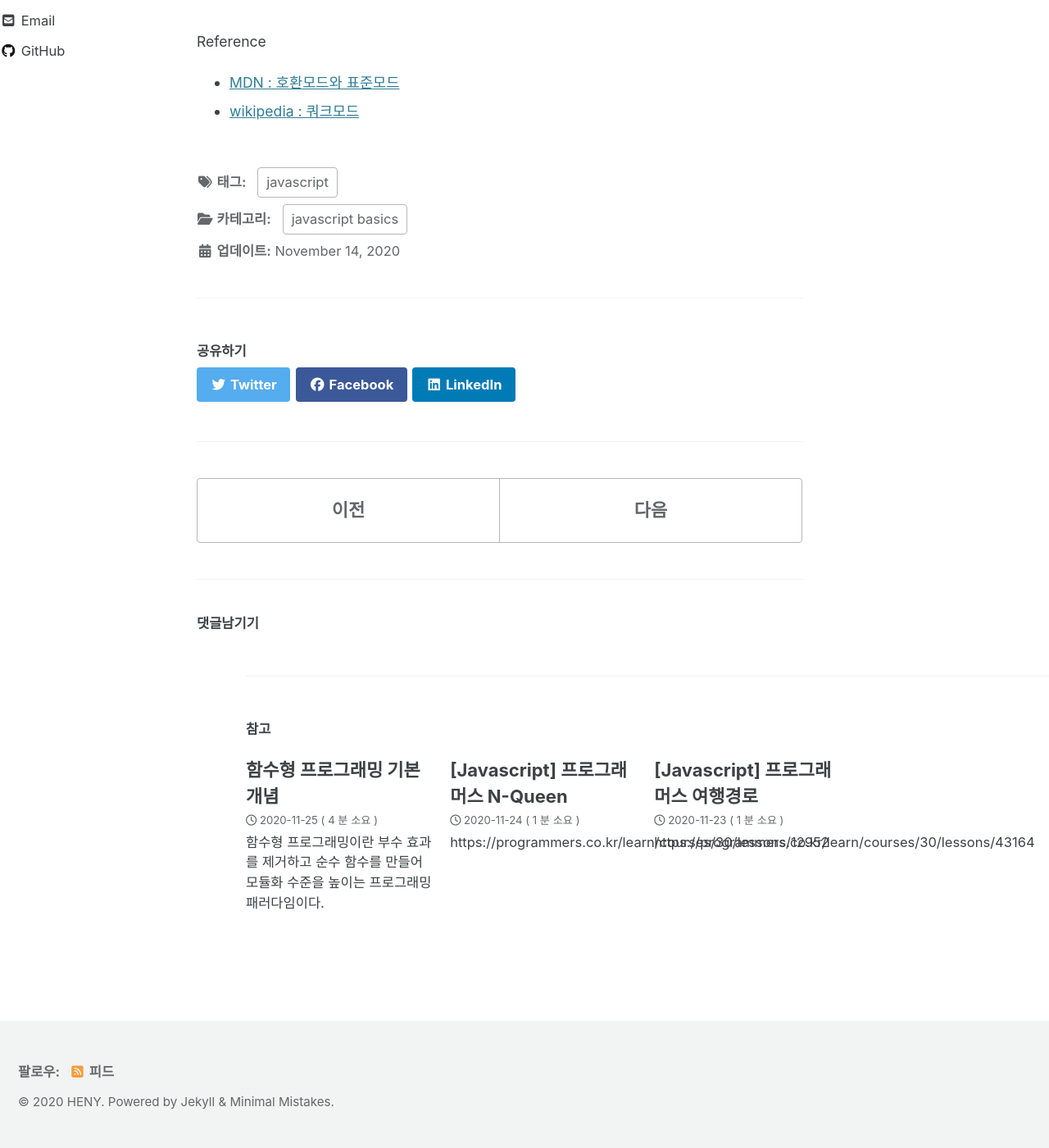
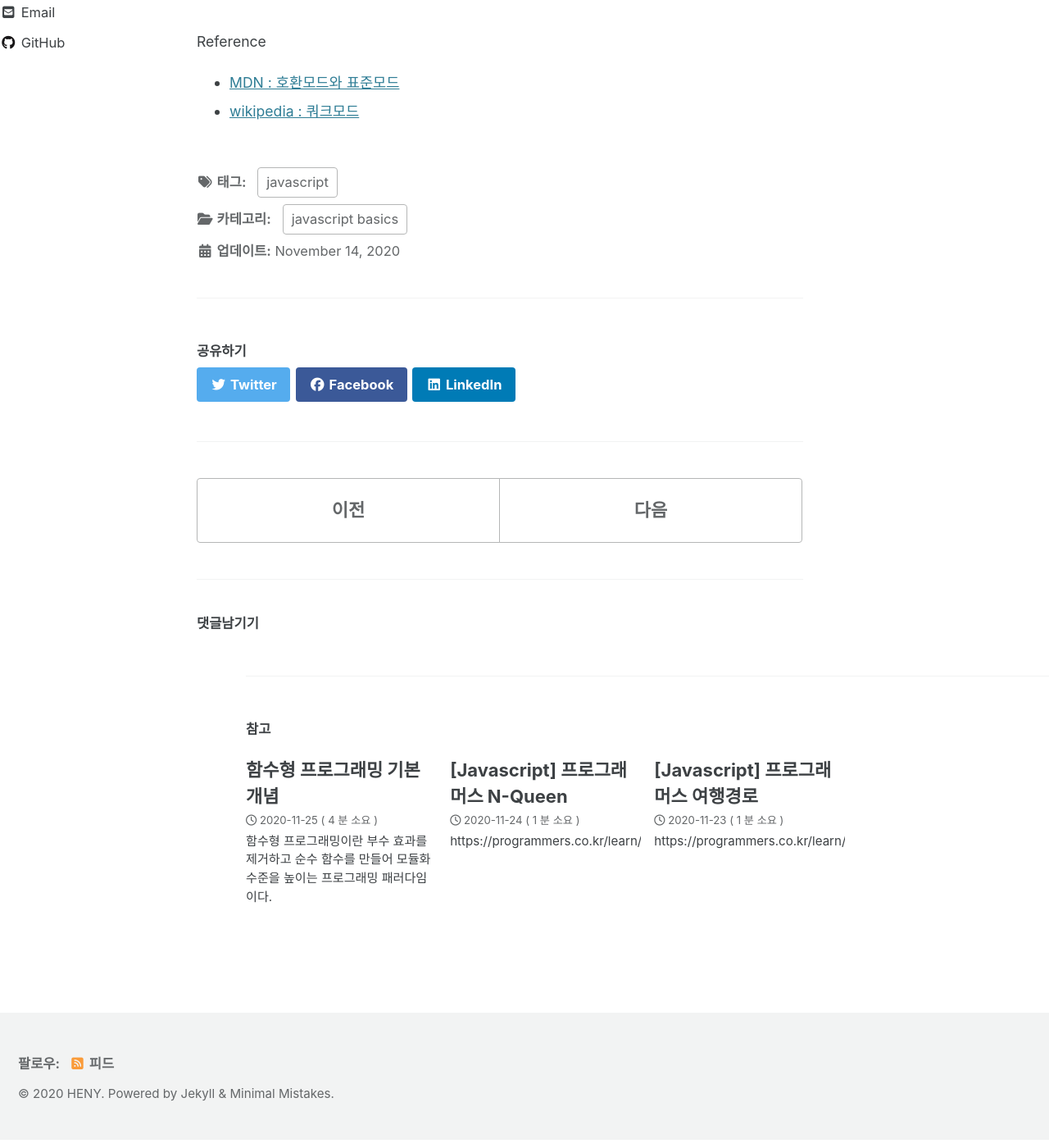
Before and after one commit to henylife/henylife.github.io, a Jekyll site: the page built from _posts/2020-11-14-doctype.md, in a window 1280 px wide and 1400 px high, scrolled down 1046 px. Shown: the whole window at 82% size. Built offline with Jekyll 4.4.1, drawn with Linux system fonts in a browser that asks for light colours; cached includes are drawn as plain includes; nearby versions of some CDN libraries; comment, search, counter and statistics services are not loaded.

Commit message:
font size

```diff
--- a/_sass/minimal-mistakes/_archive.scss
+++ b/_sass/minimal-mistakes/_archive.scss
@@ -75,6 +75,7 @@
 .archive__item-excerpt {
   margin-top: 0;
   font-size: $type-size-6;
+  overflow: hidden;
 
   & + p {
     text-indent: 0;
@@ -211,7 +212,8 @@
 
     @include breakpoint($medium) {
       display: block;
-      font-size: $type-size-6;
+      font-size: $type-size-7;
+      overflow: hidden;
     }
   }
 
```
